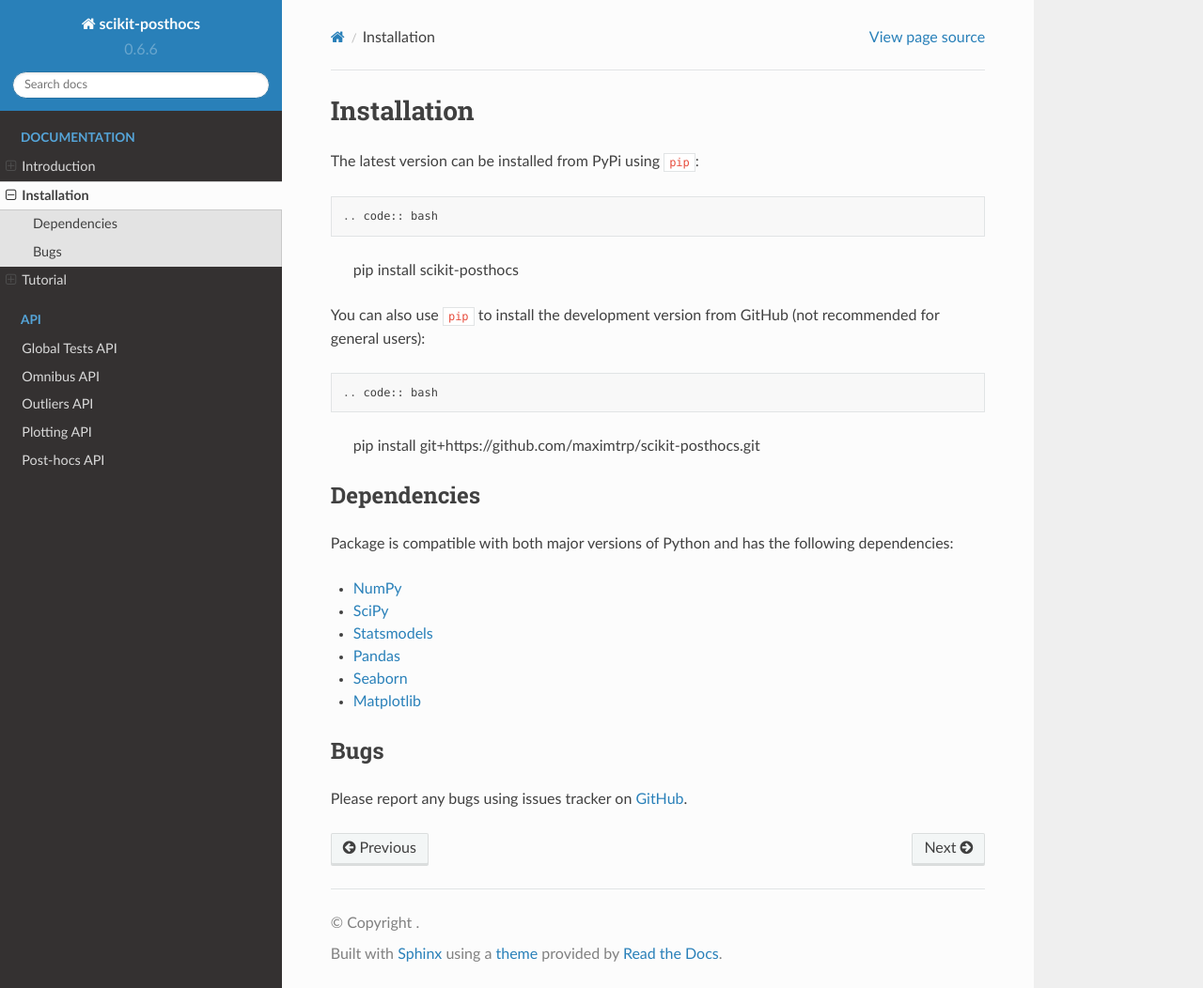
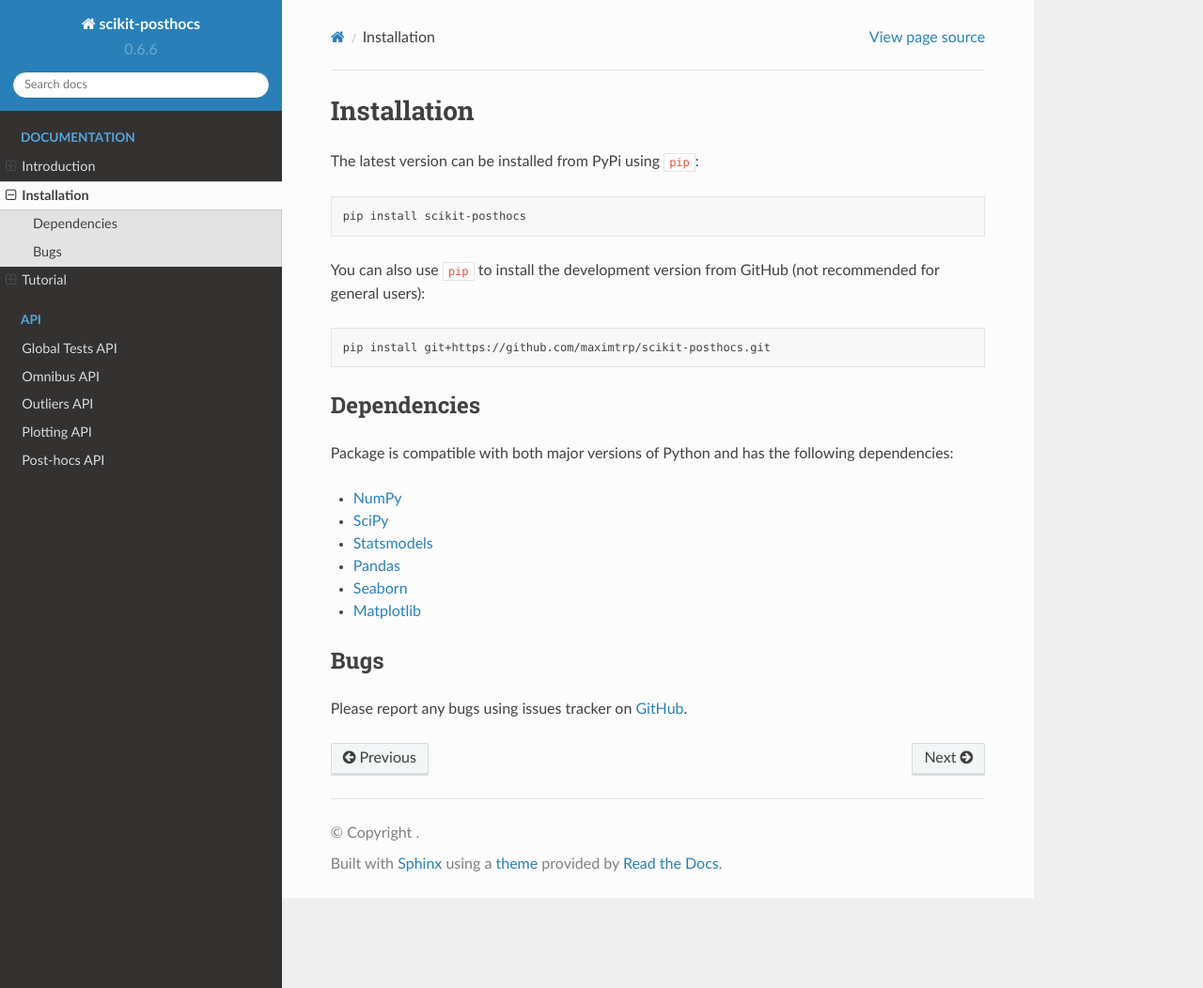
Before and after one commit to maximtrp/scikit-posthocs, a Sphinx documentation site: the page built from docs/source/installation.rst, in a window 1280 px wide and 1052 px high. Shown: the whole window at 94% size. Built offline with Sphinx 7.4.7 and the Read the Docs theme 2.0.0, drawn with Linux system fonts in a browser that asks for light colours.

Commit message:
Update installation.rst

```diff
--- a/docs/source/installation.rst
+++ b/docs/source/installation.rst
@@ -1,15 +1,15 @@
 Installation
 ============
 
-The latest version can be installed from PyPi using ``pip``::
+The latest version can be installed from PyPi using ``pip``:
 
-.. code:: bash
+.. code:: sh
 
   pip install scikit-posthocs
 
-You can also use ``pip`` to install the development version from GitHub (not recommended for general users)::
+You can also use ``pip`` to install the development version from GitHub (not recommended for general users):
 
-.. code:: bash
+.. code:: sh
 
   pip install git+https://github.com/maximtrp/scikit-posthocs.git
 
```
